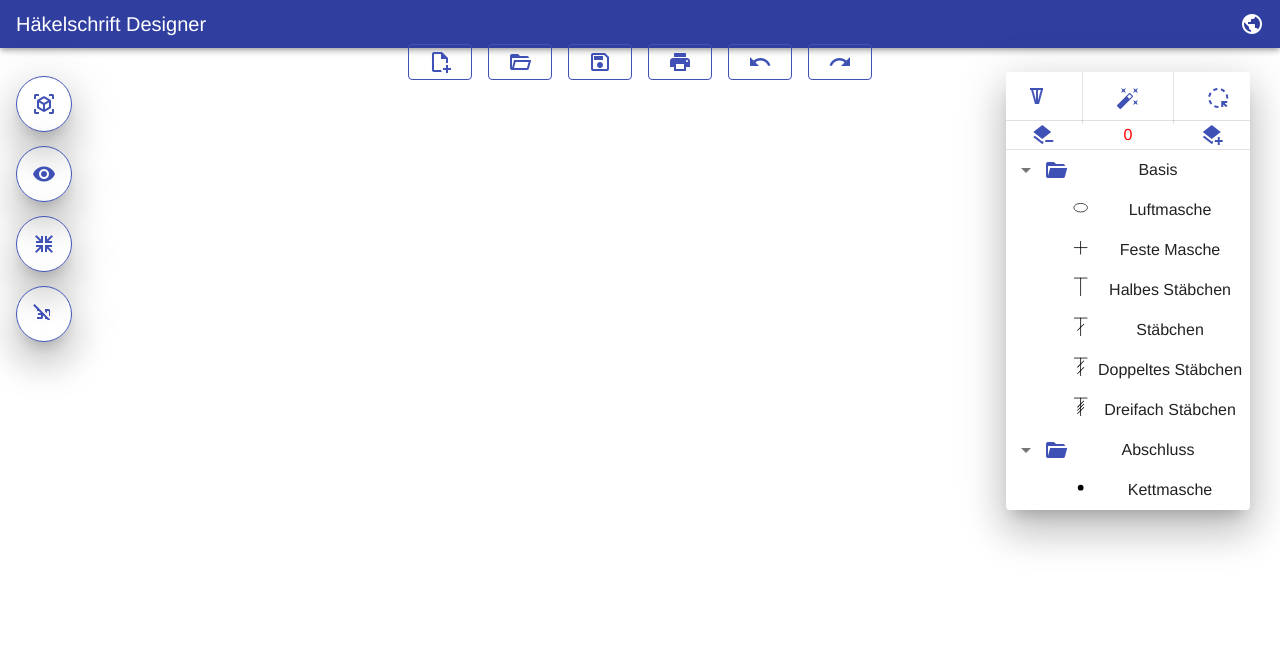
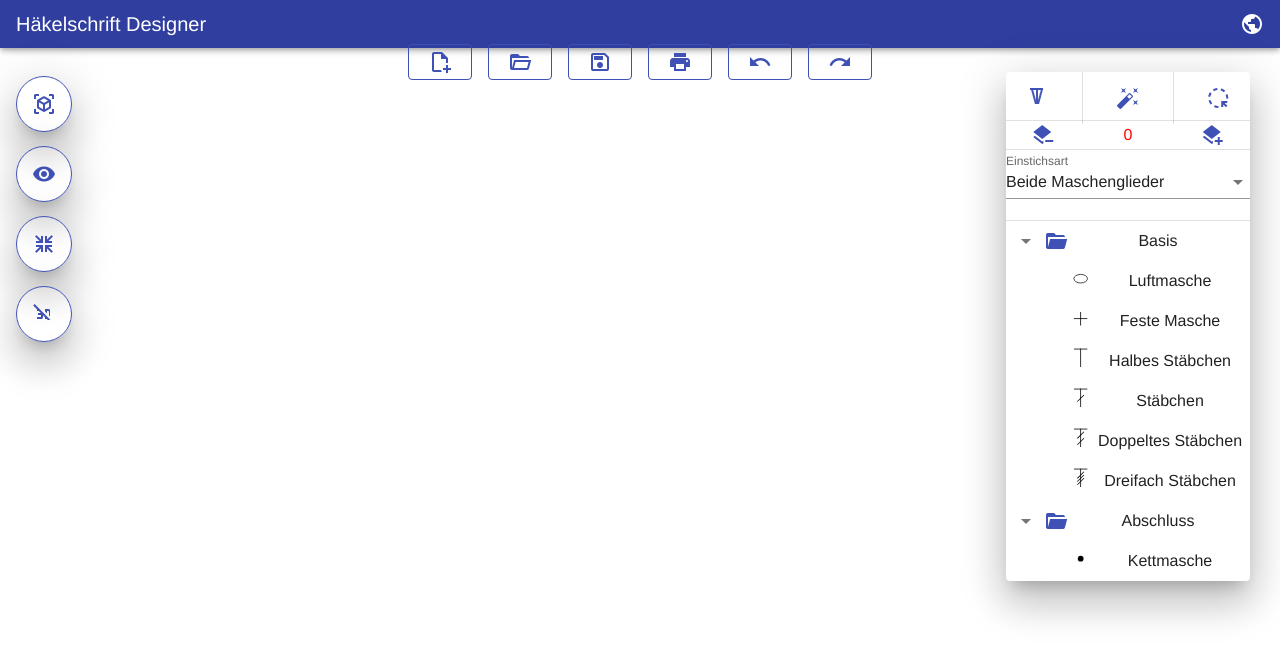
Before and after one commit to klaraseitz/LayerwiseCrochet, a Vue app: page / in a window 1280 px wide. Shown: the top 658 px of the page. Built offline with nearby package versions, Linux system fonts and the light colour scheme.

Commit message:
add stitch insertion type

```diff
--- a/src/components/CrochetActions.vue
+++ b/src/components/CrochetActions.vue
@@ -63,6 +63,15 @@
                     </v-tooltip>
                 </v-row>
             </div>
+
+            <v-divider></v-divider>
+
+            <v-select
+                v-model="selectedInsertionPoint"
+                :items="insertionPoints"
+                @change="updateInsertionPoint"
+                v-bind:label="insertionPointSelectorLabel"
+            ></v-select>
 
             <v-divider></v-divider>
 
@@ -206,6 +215,7 @@ export default {
             name: "CrochetActions.vue",
             auto_complete_dialog: false,
             selectedStitch: [],
+            selectedInsertionPoint: "bothLoops",
             icons: {
                 'ch': 'chainStitch',
                 'sc': 'singleCrochet',
@@ -244,6 +254,10 @@ export default {
             let stitchName = stitch ? stitch.type : null;
             let msg = {name: 'changeStitch', stitch: stitchName};
             this.$emit("sendStitch", msg);
+
+        },updateInsertionPoint(value) {
+            let msg = {name: 'changeInsertionPoint', insertionType: this.selectedInsertionPoint};
+            this.$emit("sendInsertionPointType", msg);
 
         },
         switchStitchMode(){
@@ -326,11 +340,23 @@ export default {
                 { name: this.$t('stitches.slst'), category: this.$t('stitch_category.ending'), type: "slst" },
             ]
         },
+        insertionPoints: function() {
+          return [
+            {text: this.$t('insertion_point_selector.insertion_types.both_loops'), value: "bothLoops", disabled: false},
+            {text: this.$t('insertion_point_selector.insertion_types.front_loop'), value: "frontLoop", disabled: false},
+            {text: this.$t('insertion_point_selector.insertion_types.back_loop'), value: "backLoop", disabled: false},
+            {text: this.$t('insertion_point_selector.insertion_types.front_post'), value: "frontPost", disabled: false},
+            {text: this.$t('insertion_point_selector.insertion_types.back_post'), value: "backPost", disabled: false}
+          ]
+        },
         numStitchesLabelAutoComplete: function() {
             return this.$t('auto_complete_card.num_stitches');
         },
         numRepetitionsLabelAutoComplete: function() {
             return this.$t('auto_complete_card.num_repetitions');
+        },
+        insertionPointSelectorLabel: function() {
+            return this.$t('insertion_point_selector.label');
         }
     }
 }
--- a/src/components/PatternEditor.vue
+++ b/src/components/PatternEditor.vue
@@ -5,18 +5,21 @@
             <GraphCanvas3D v-if="is3D"
                            :trigger="graphTriggerMsg"
                            :stitch="stitch"
+                           :insertionType="insertionType"
                            @topLayer="updateMaxLayer"
                            @switchDimension="changeDimension($event)"
                            style="width:80%"/>
             <GraphCanvas2D v-else
                            :trigger="graphTriggerMsg"
                            :stitch="stitch"
+                           :insertionType="insertionType"
                            @topLayer="updateMaxLayer"
                            @switchDimension="changeDimension($event)"
                            style="width:80%"/>
             <CrochetActions :layer="maxLayer"
                             @triggerGraph="setGraphTrigger($event)"
                             @sendStitch="setStitch($event)"
+                            @sendInsertionPointType="setInsertionPointType($event)"
                             @changeMaxLayer="updateMaxLayer"/>
             <ViewButtonBar @triggerGraph="setGraphTrigger($event)"
                         />
@@ -38,6 +41,7 @@
                 graphTriggerMsg: '',
                 maxLayer: 0,
                 stitch: null,
+                insertionType: "bothLoops",
                 is3D: false,
                 isGraphReduced: false,
             }
@@ -56,6 +60,9 @@
             setStitch(msg) {
                 this.stitch = msg.stitch;
             },
+            setInsertionPointType(msg) {
+              this.insertionType = msg.insertionType;
+            },
             updateMaxLayer(maxLayer) {
                 this.maxLayer = maxLayer;
             },
--- a/src/helper/Actions.js
+++ b/src/helper/Actions.js
@@ -65,7 +65,7 @@ export function addStitch() {
     this.uuid = node.uuid;
 
     let linkToPrevious = new Link(node.uuid, this.values.previousNode.uuid);
-    let linkToInsert = new Link(node.uuid, this.values.insertNode.uuid, true);
+    let linkToInsert = new Link(node.uuid, this.values.insertNode.uuid, true, false, this.values.insertionType);
 
     this.values.previousNode.next = this.uuid;
 
@@ -93,7 +93,7 @@ export function addDecreasingStitch() {
     this.previousIsIncrease = this.values.previousNode.isIncrease;
     this.values.previousNode.isIncrease = false;
 
-    let link = new Link(this.values.previousNode.uuid, this.values.insertNode.uuid, true, false);
+    let link = new Link(this.values.previousNode.uuid, this.values.insertNode.uuid, true, false, this.values.insertionType);
 
     this.values.previousNode.inserts.push(this.values.insertNode.uuid);
 
--- a/src/helper/Command.js
+++ b/src/helper/Command.js
@@ -31,7 +31,7 @@ export function CommandAddInitialStitch(type) {
     Command.call(this, addInitialStitch, null, {type});
 }
 // Prototype chaining for inheritance.
-CommandAddChain.prototype = Object.create(Command.prototype);
+CommandAddInitialStitch.prototype = Object.create(Command.prototype);
 
 export function CommandAddChain(previousNode, layer) {
     // Constructor stealing for inheritance.
@@ -47,16 +47,16 @@ export function CommandConnectWithSlipStitch(from, to) {
 // Prototype chaining for inheritance.
 CommandConnectWithSlipStitch.prototype = Object.create(Command.prototype);
 
-export function CommandAddStitch(previousNode, insertNode, type, layer) {
+export function CommandAddStitch(previousNode, insertNode, type, layer, insertionType) {
     // Constructor stealing for inheritance.
-    Command.call(this, addStitch, removeStitch, {previousNode, insertNode, type, layer});
+    Command.call(this, addStitch, removeStitch, {previousNode, insertNode, type, layer, insertionType});
 }
 // Prototype chaining for inheritance.
 CommandAddStitch.prototype = Object.create(Command.prototype);
 
-export function CommandAddDecreasingStitch(previousNode, insertNode) {
+export function CommandAddDecreasingStitch(previousNode, insertNode, insertionType) {
     // Constructor stealing for inheritance.
-    Command.call(this, addDecreasingStitch, removeDecreasingStitch, {previousNode, insertNode});
+    Command.call(this, addDecreasingStitch, removeDecreasingStitch, {previousNode, insertNode, insertionType});
 }
 // Prototype chaining for inheritance.
 CommandAddDecreasingStitch.prototype = Object.create(Command.prototype);
@@ -66,4 +66,4 @@ export function CommandAddHole(surroundingNodes) {
     Command.call(this, addHole, removeHole, {surroundingNodes: Array.from(surroundingNodes)});
 }
 // Prototype chaining for inheritance.
-CommandAddDecreasingStitch.prototype = Object.create(Command.prototype);
+CommandAddHole.prototype = Object.create(Command.prototype);
--- a/src/helper/CommandTracker.js
+++ b/src/helper/CommandTracker.js
@@ -19,7 +19,6 @@ CommandTracker.prototype = {
     constructor: CommandTracker,
     /**
      * Execute a new command.
-     * @param {CommandAddInitialStitch} command Instance of a command.
      * @returns {undefined}
      */
     execute: function (command) {
--- a/src/helper/graphObjects.js
+++ b/src/helper/graphObjects.js
@@ -25,11 +25,12 @@ class Node {
 }
 
 class Link {
-    constructor(source, target, inserts, slipstitch) {
+    constructor(source, target, inserts, slipstitch, insertion_point) {
         this.source = source || null;
         this.target = target || null;
         this.inserts = inserts || false;
         this.slipstitch = slipstitch || false;
+        this.insertion_point = insertion_point || null; // only set when is insertion link
     }
 
     export() {
@@ -37,7 +38,8 @@ class Link {
             "source": this.source.uuid || this.source,
             "target": this.target.uuid || this.target,
             "inserts": this.inserts,
-            "slipstitch": this.slipstitch
+            "slipstitch": this.slipstitch,
+            "insertion_point": this.insertion_point
         }
     }
 }
--- a/src/locales/de.json
+++ b/src/locales/de.json
@@ -39,6 +39,16 @@
     "num_stitches": "Anzahl der zu wiederholenden Maschen",
     "num_repetitions": "Anzahl der kompletten Wiederholungen"
   },
+  "insertion_point_selector": {
+    "label": "Einstichsart",
+    "insertion_types": {
+      "both_loops": "Beide Maschenglieder",
+      "front_loop": "Vorderes Maschenglied",
+      "back_loop": "Hinteres Maschenglied",
+      "front_post": "Vordere Reliefmasche",
+      "back_post": "Hintere Reliefmasche"
+    }
+  },
   "tooltips": {
     "undo": "Rückgängig",
     "redo": "Wiederherholen",
--- a/src/locales/en.json
+++ b/src/locales/en.json
@@ -39,6 +39,16 @@
     "num_stitches": "Number of previous stitches",
     "num_repetitions": "Number of whole repetitions"
   },
+  "insertion_point_selector": {
+    "label": "Insertion Type",
+    "insertion_types": {
+      "both_loops": "Both Loops",
+      "front_loop": "Front Loop",
+      "back_loop": "Back Loop",
+      "front_post": "Front Post",
+      "back_post": "Back Post"
+    }
+  },
   "tooltips": {
     "undo": "undo last step",
     "redo": "redo one step",
```
Also changed, not shown: src/mixins/graphMixin.js (+5 -5 lines).
